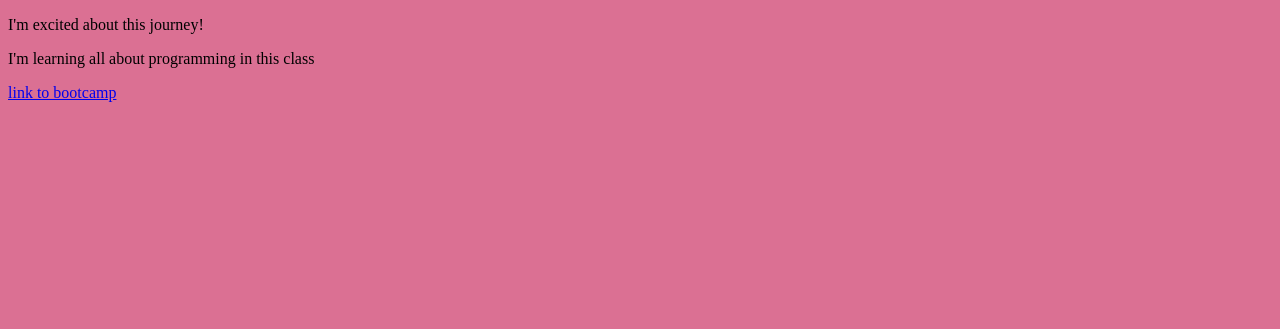
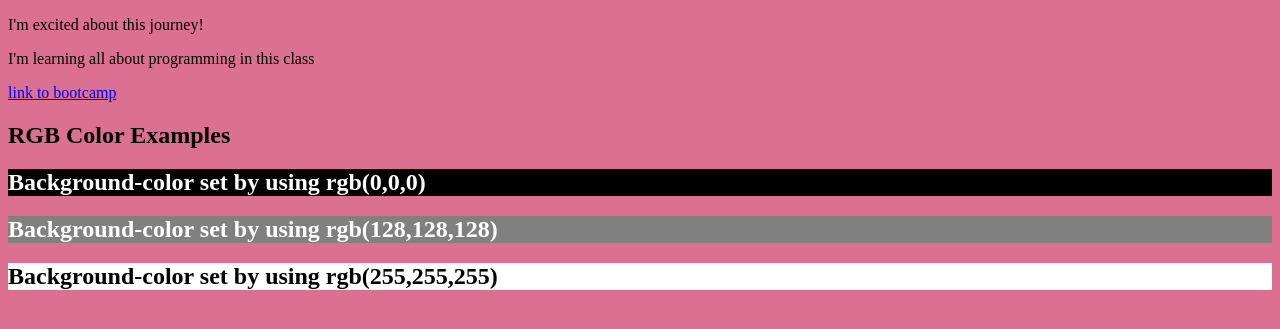
Before and after one commit to ToneCode/TonyWilliams-about-me, a PHP site: page / in a window 1280 px wide. Shown: the top 329 px of the page. Run offline with PHP 8.4, Linux system fonts and the light colour scheme.

```diff
--- a/index.php
+++ b/index.php
@@ -10,5 +10,18 @@
 		<p>I'm excited about this journey!</p>
 		<p>I'm learning all about programming in this class</p>
 		<a href="http://stemuluscenter.org/deep-dive-coding-bootcamp/">link to bootcamp</a>
+		<h2>RGB Color Examples</h2>
+
+		<h2 style="background-color:rgb(0, 0, 0);color:white">
+			Background-color set by using rgb(0,0,0)
+		</h2>
+
+		<h2 style="background-color:rgb(128, 128, 128);color:white">
+			Background-color set by using rgb(128,128,128)
+		</h2>
+
+		<h2 style="background-color:rgb(255, 255, 255)">
+			Background-color set by using rgb(255,255,255)
+		</h2>
 	</body>
 </html>
```
